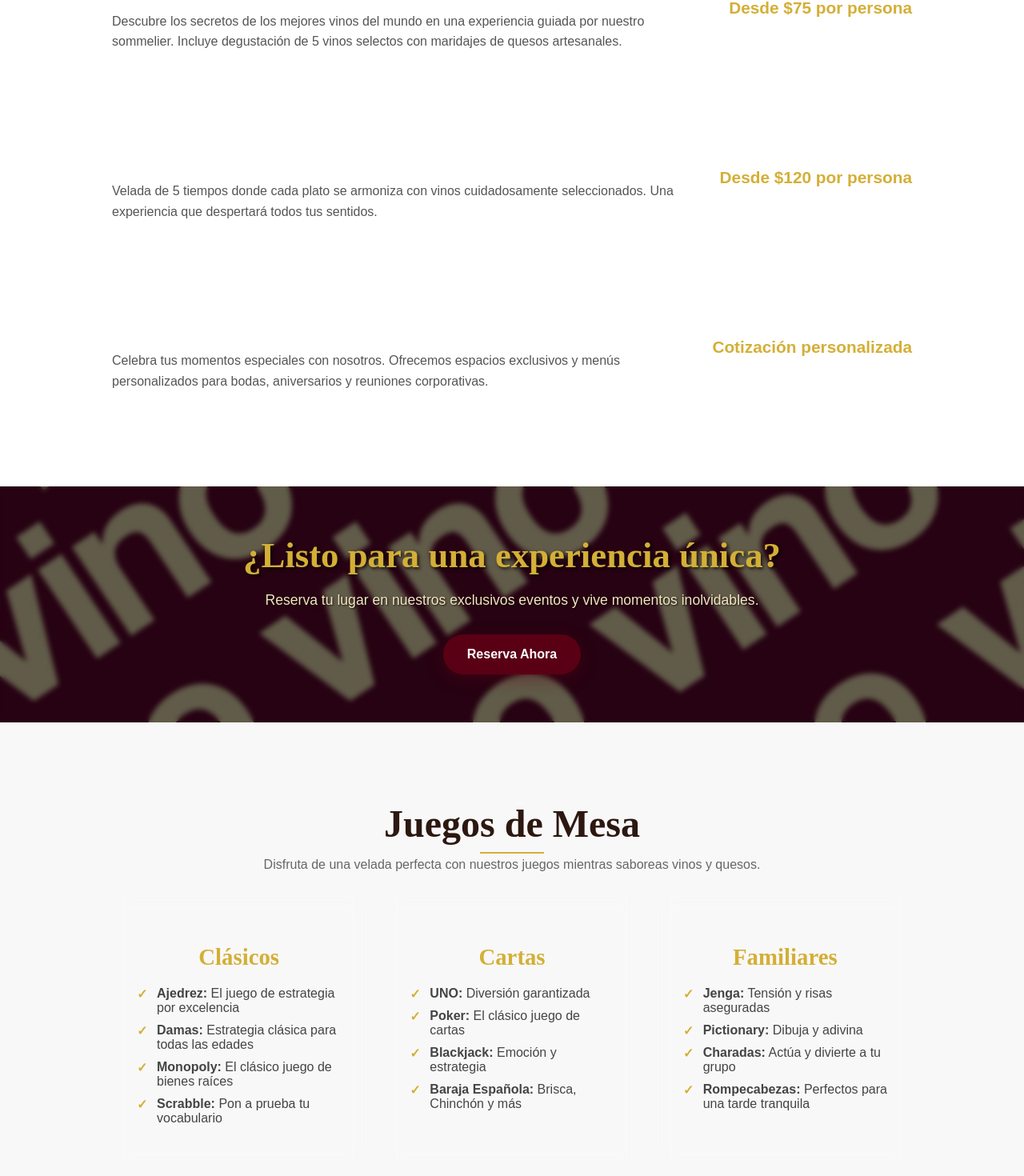
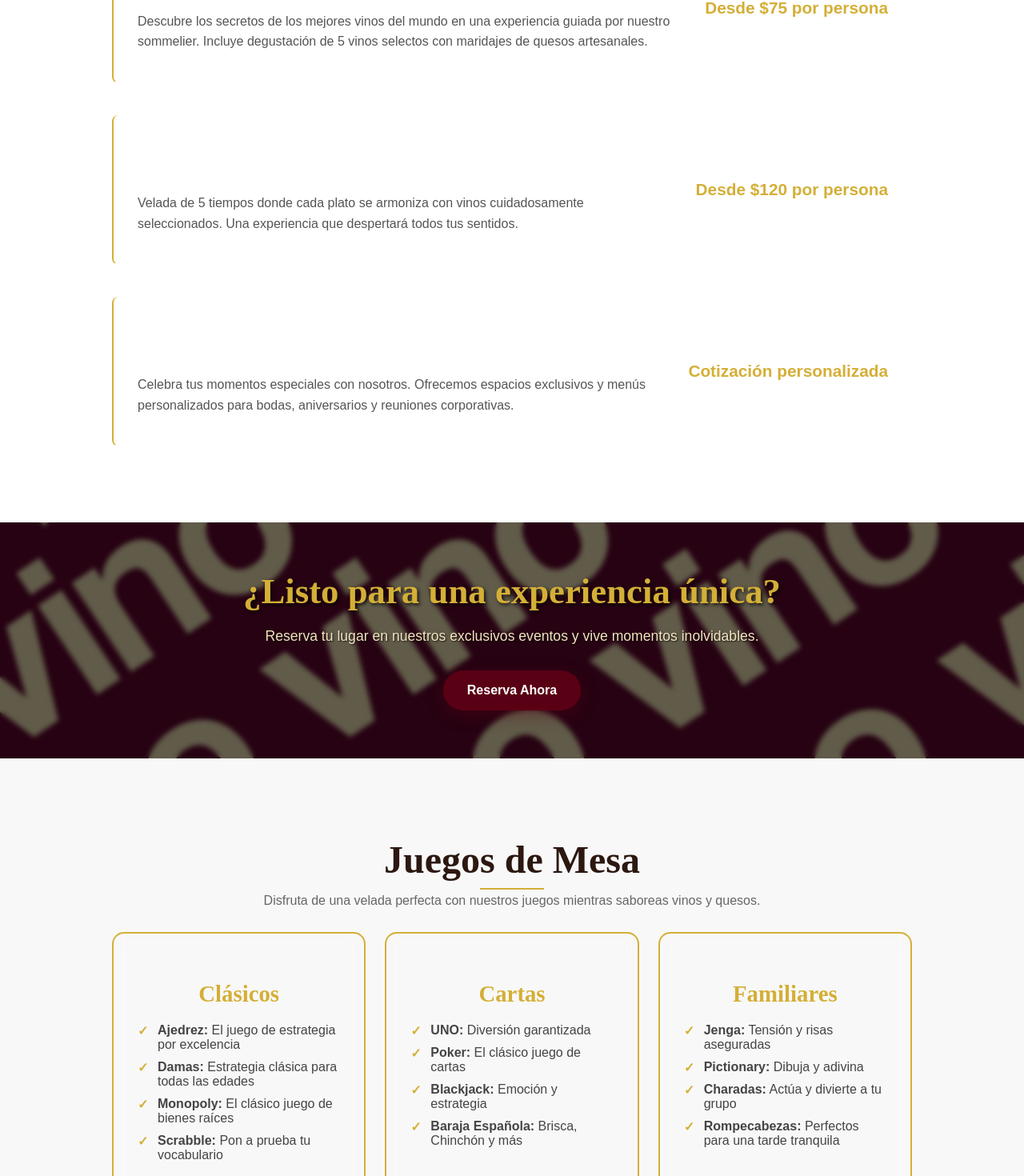
Before and after one commit to DxniZvl/wineandcheesetsx, a React (Vite) app: page /eventos in a window 1280 px wide. Shown: the part 1073-2543 px from the top of the page at 80% size. Built offline with nearby package versions, Linux system fonts and the light colour scheme; no server answers.

Commit message:
Update style.css

```diff
--- a/src/style.css
+++ b/src/style.css
@@ -946,14 +946,21 @@ body {
   display: flex;
   justify-content: space-between;
   align-items: center;
-  padding: 30px 0;
+  padding: 30px;
   border-bottom: 1px solid rgba(255, 255, 255, .1);
+  border-left: 2px solid #d4af37;
+  border-radius: 8px;
+  background: rgba(255, 255, 255, .02);
+  margin-bottom: 15px;
   transition: all .3s ease
 }
 
 .menu-item:hover {
-  padding-left: 20px;
-  border-left: 3px solid #d4af37
+  padding-left: 35px;
+  border-left: 4px solid #d4af37;
+  background: rgba(255, 255, 255, .05);
+  transform: translateX(5px);
+  box-shadow: 0 4px 15px rgba(212, 175, 55, 0.2)
 }
 
 .item-info {
@@ -1002,14 +1009,15 @@ body {
   padding: 30px;
   text-align: center;
   transition: all .3s ease;
-  border: 1px solid rgba(255, 255, 255, .1);
+  border: 2px solid #d4af37;
   backdrop-filter: blur(10px)
 }
 
 .package-card:hover {
   transform: translateY(-5px);
   background: rgba(255, 255, 255, .1);
-  border-color: #d4af37
+  border-width: 3px;
+  box-shadow: 0 8px 20px rgba(212, 175, 55, 0.3)
 }
 
 .package-name {
```
